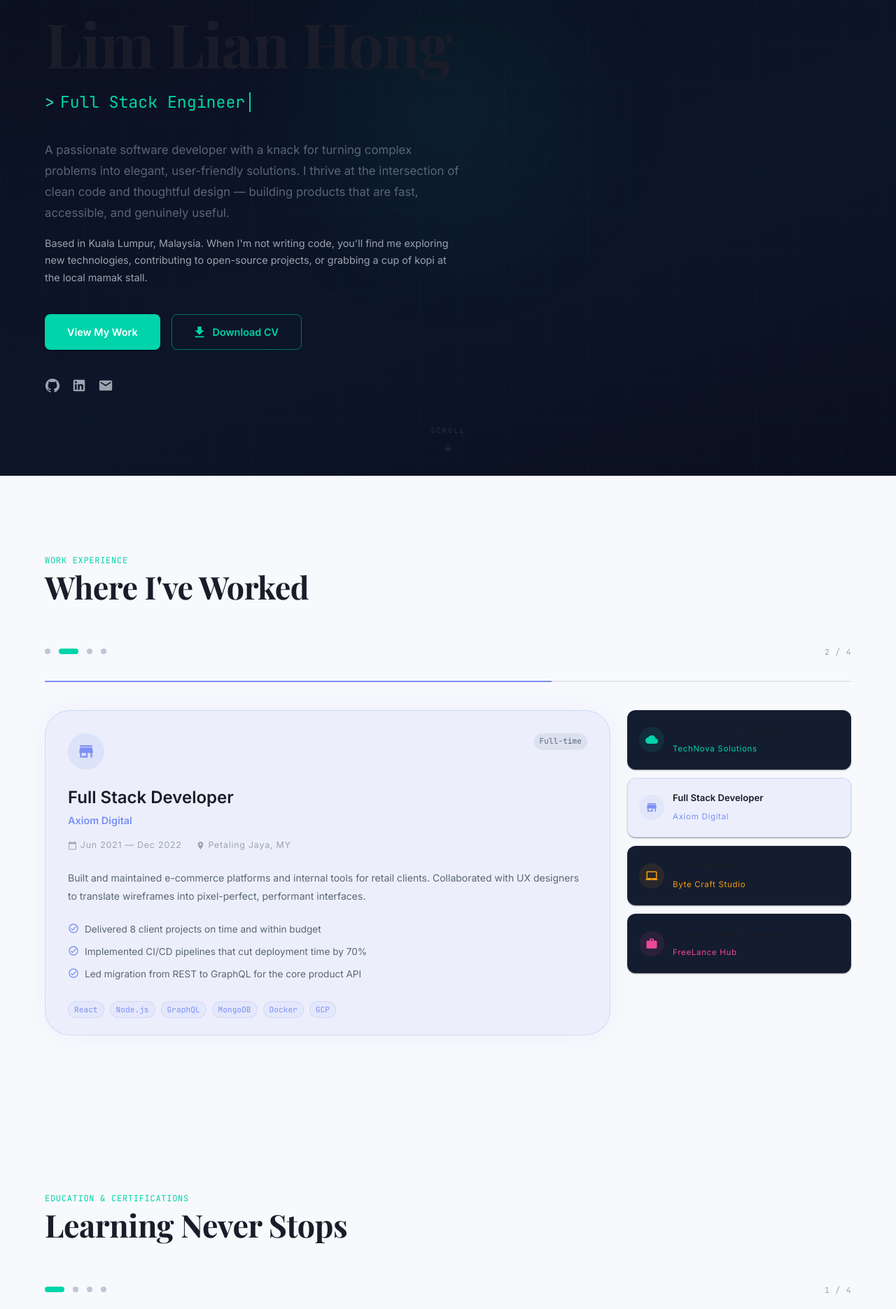
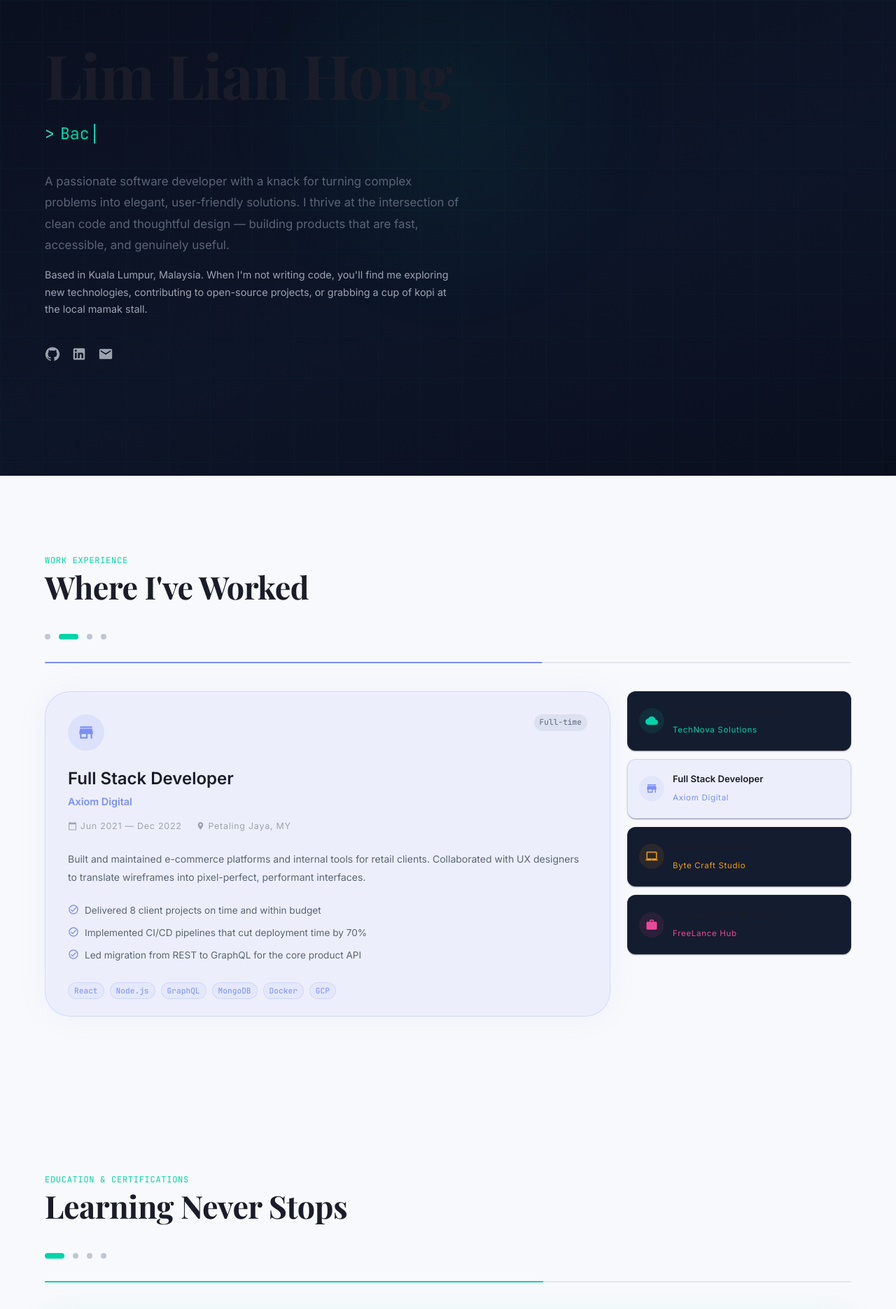
Before and after one commit to lianhong2210/Hong, a Next.js app: page / in a window 1280 px wide. Shown: the part 120-1991 px from the top of the page at 70% size. Built offline with nearby package versions, Linux system fonts and the light colour scheme.

Commit message:
Amend: Styling changes

```diff
--- a/src/components/Education/index.tsx
+++ b/src/components/Education/index.tsx
@@ -163,7 +163,7 @@ export default function Education() {
     <Box id="education" component="section" className={styles.section}>
       <Container maxWidth="lg">
         {/* Header */}
-        <Box sx={{ mb: 7 }}>
+        <Box sx={{ mb: 5 }}>
           <Typography className={styles.headerCaption} variant="caption">
             Education & Certifications
           </Typography>
@@ -195,16 +195,6 @@ export default function Education() {
               }}
             />
           ))}
-          <Typography
-            variant="caption"
-            sx={{
-              ml: "auto !important",
-              color: "text.disabled",
-              fontSize: "0.72rem",
-            }}
-          >
-            {active + 1} / {education.length}
-          </Typography>
         </Box>
 
         {/* Progress bar */}
--- a/src/components/Experience/index.tsx
+++ b/src/components/Experience/index.tsx
@@ -161,7 +161,7 @@ export default function Experience() {
     <Box id="experience" component="section" className={styles.section}>
       <Container maxWidth="lg">
         {/* Header */}
-        <Box sx={{ mb: 7 }}>
+        <Box sx={{ mb: 5 }}>
           <Typography className={styles.headerCaption} variant="caption">
             Work Experience
           </Typography>
@@ -193,16 +193,6 @@ export default function Experience() {
               }}
             />
           ))}
-          <Typography
-            variant="caption"
-            sx={{
-              ml: "auto !important",
-              color: "text.disabled",
-              fontSize: "0.72rem",
-            }}
-          >
-            {active + 1} / {experiences.length}
-          </Typography>
         </Box>
 
         {/* Timer progress bar */}
--- a/src/components/Footer/index.tsx
+++ b/src/components/Footer/index.tsx
@@ -1,6 +1,29 @@
 import CodeIcon from "@mui/icons-material/Code";
-import { Box, Container, Typography } from "@mui/material";
+import EmailIcon from "@mui/icons-material/Email";
+import GitHubIcon from "@mui/icons-material/GitHub";
+import LinkedInIcon from "@mui/icons-material/LinkedIn";
+import { Box, Container, Stack, Typography } from "@mui/material";
 import styles from "./index.module.scss";
+
+const myEmail = "lianhong2210@gmail.com";
+
+const socials = [
+  {
+    icon: <GitHubIcon />,
+    href: "https://github.com/lianhong2210",
+    label: "GitHub",
+  },
+  {
+    icon: <LinkedInIcon />,
+    href: "https://www.linkedin.com/in/lim-lian-hong-64b334223",
+    label: "LinkedIn",
+  },
+  {
+    icon: <EmailIcon />,
+    href: myEmail,
+    label: "Email",
+  },
+];
 
 export default function Footer() {
   return (
@@ -18,16 +41,43 @@ export default function Footer() {
                 letterSpacing: "0.1em",
               }}
             >
-              LLH
+              Lim Lian Hong
             </Typography>
             <Typography
               variant="caption"
               sx={{ color: "text.disabled", ml: 0.5 }}
             >
-              &copy; {new Date().getFullYear()} Lim Lian Hong. All rights
-              reserved.
+              &copy; {new Date().getFullYear()}. All rights reserved.
             </Typography>
           </Box>
+
+          {/* Social icons */}
+          <Stack direction="row" sx={{ gap: 1.5 }}>
+            {socials.map((s) => (
+              <Box
+                key={s.label}
+                component="a"
+                href={
+                  s.label.toLowerCase() === "email"
+                    ? `mailto:${myEmail}`
+                    : s.href
+                }
+                target={s.label !== "Email" ? "_blank" : undefined}
+                rel="noopener noreferrer"
+                aria-label={s.label}
+                sx={{
+                  color: "text.disabled",
+                  display: "flex",
+                  alignItems: "center",
+                  transition: "color 0.2s",
+                  "&:hover": { color: "primary.main" },
+                  "& svg": { fontSize: 20 },
+                }}
+              >
+                {s.icon}
+              </Box>
+            ))}
+          </Stack>
         </Box>
       </Container>
     </Box>
--- a/src/components/Hero/index.tsx
+++ b/src/components/Hero/index.tsx
@@ -1,19 +1,18 @@
 "use client";
 
-import ArrowDownwardIcon from "@mui/icons-material/ArrowDownward";
-import DownloadIcon from "@mui/icons-material/Download";
 import EmailIcon from "@mui/icons-material/Email";
 import GitHubIcon from "@mui/icons-material/GitHub";
 import LinkedInIcon from "@mui/icons-material/LinkedIn";
-import { Box, Button, Container, Stack, Typography } from "@mui/material";
+import { Box, Container, Stack, Typography } from "@mui/material";
 import { useEffect, useReducer } from "react";
+import { useScroll } from "../../contexts/ScrollContext";
 import styles from "./index.module.scss";
 
 const roles = [
-  "Software Developer",
-  "Full Stack Engineer",
+  "Full Stack Software Engineer",
+  "Backend Specialist",
   "Problem Solver",
-  "Tech Enthusiast",
+  "Product Builder",
 ];
 
 const myEmail = "lianhong2210@gmail.com";
@@ -77,6 +76,7 @@ export default function Hero() {
     deleting: false,
   });
   const { roleIdx, displayed, deleting } = state;
+  const { scrollProgress } = useScroll();
 
   useEffect(() => {
     const current = roles[roleIdx];
@@ -102,6 +102,10 @@ export default function Hero() {
     }
   }, [displayed, deleting, roleIdx]);
 
+  // Scale from 1 down to 0.3, opacity from 1 to 0
+  const nameScale = 1 - scrollProgress * 0.7;
+  const nameOpacity = 1 - scrollProgress;
+
   return (
     <Box id="about" component="section" className={styles.section}>
       {/* Grid background */}
@@ -119,6 +123,13 @@ export default function Hero() {
               mb: 2,
               lineHeight: 1.08,
               color: "text.primary",
+              transform: `scale(${nameScale})`,
+              opacity: nameOpacity,
+              transformOrigin: "left center",
+              transition:
+                scrollProgress === 0 || scrollProgress === 1
+                  ? "transform 0.3s ease, opacity 0.3s ease"
+                  : "none",
             }}
           >
             Lim Lian Hong
@@ -179,30 +190,6 @@ export default function Hero() {
             projects, or grabbing a cup of kopi at the local mamak stall.`}
           </Typography>
 
-          {/* CTA buttons */}
-          <Stack direction="row" sx={{ mb: 5, gap: 2, flexWrap: "wrap" }}>
-            <Button
-              variant="contained"
-              color="primary"
-              size="large"
-              href="#experience"
-              sx={{ px: 4, py: 1.5, fontSize: "0.9rem" }}
-            >
-              View My Work
-            </Button>
-            <Button
-              variant="outlined"
-              color="primary"
-              size="large"
-              href="/resume.pdf"
-              target="_blank"
-              startIcon={<DownloadIcon />}
-              sx={{ px: 4, py: 1.5, fontSize: "0.9rem" }}
-            >
-              Download CV
-            </Button>
-          </Stack>
-
           {/* Social icons */}
           <Stack direction="row" sx={{ gap: 2 }}>
             {socials.map((s) => (
@@ -232,22 +219,6 @@ export default function Hero() {
           </Stack>
         </Box>
       </Container>
-
-      {/* Scroll hint */}
-      <Box className={styles.scrollHint}>
-        <Typography
-          variant="caption"
-          sx={{
-            fontSize: "0.65rem",
-            letterSpacing: "0.2em",
-            textTransform: "uppercase",
-            color: "text.secondary",
-          }}
-        >
-          Scroll
-        </Typography>
-        <ArrowDownwardIcon sx={{ fontSize: 16, color: "text.secondary" }} />
-      </Box>
     </Box>
   );
 }
--- a/src/components/Nav/index.module.scss
+++ b/src/components/Nav/index.module.scss
@@ -39,11 +39,11 @@
 }
 
 .mobileMenuBtn {
-  display: flex;
+  display: none;
   color: var(--text-primary);
 
-  @media (min-width: 900px) {
-    display: none;
+  @media (max-width: 899px) {
+    display: flex;
   }
 }
 
--- a/src/components/Nav/index.tsx
+++ b/src/components/Nav/index.tsx
@@ -15,10 +15,10 @@ import {
   ListItemButton,
   Toolbar,
   Typography,
-  useScrollTrigger,
 } from "@mui/material";
 import { useState } from "react";
 import { useThemeMode } from "../../contexts/ThemeContext";
+import { useScroll } from "../../contexts/ScrollContext";
 import styles from "./index.module.scss";
 
 const navLinks = [
@@ -30,15 +30,15 @@ const navLinks = [
 
 export default function Nav() {
   const [drawerOpen, setDrawerOpen] = useState(false);
-  const trigger = useScrollTrigger({ disableHysteresis: true, threshold: 40 });
   const { mode, toggle } = useThemeMode();
+  const { pastHero } = useScroll();
 
   return (
     <>
       <AppBar
         position="fixed"
         elevation={0}
-        className={`${styles.appBar} ${trigger ? styles.appBarScrolled : ""}`}
+        className={`${styles.appBar} ${pastHero ? styles.appBarScrolled : ""}`}
       >
         <Toolbar className={styles.toolbar}>
           {/* Logo */}
@@ -58,6 +58,9 @@ export default function Nav() {
                 fontWeight: 700,
                 fontSize: "0.85rem",
                 letterSpacing: "0.1em",
+                opacity: pastHero ? 1 : 0,
+                transform: pastHero ? "translateY(0)" : "translateY(4px)",
+                transition: "opacity 0.4s ease, transform 0.4s ease",
               }}
             >
               Lim Lian Hong
--- a/src/components/Skills/index.tsx
+++ b/src/components/Skills/index.tsx
@@ -25,16 +25,19 @@ const skills: Skill[] = [
   { name: "Next.js", icon: "▲", color: "#FFFFFF", category: "Frontend" },
   { name: "React", icon: "⚛️", color: "#61DAFB", category: "Frontend" },
   { name: "React Native", icon: "📱", color: "#61DAFB", category: "Frontend" },
-  { name: "NestJs", icon: "🐈", color: "#E01B4E", category: "Backend" },
+  { name: "NestJs", icon: "🐈", color: "#EA2845", category: "Backend" },
   { name: "Node.js", icon: "🟢", color: "#339933", category: "Backend" },
   { name: "GraphQL", icon: "◈", color: "#E10098", category: "Backend" },
   { name: "REST API", icon: "🔗", color: "#FF6C37", category: "Backend" },
+  { name: "Postman", icon: "📬", color: "#EF5B25", category: "Backend" },
   { name: "PostgreSQL", icon: "🐘", color: "#336791", category: "Database" },
   { name: "MySQL", icon: "🐬", color: "#4479A1", category: "Database" },
   { name: "Redis", icon: "🔴", color: "#DC382D", category: "Database" },
   { name: "Git", icon: "🔀", color: "#F05032", category: "DevOps" },
   { name: "Linux", icon: "🐧", color: "#FCC624", category: "DevOps" },
   { name: "Docker", icon: "🐳", color: "#2496ED", category: "DevOps" },
+  { name: "Cloudflare", icon: "☁️", color: "#F38020", category: "DevOps" },
+  { name: "Digital Ocean", icon: "🌊", color: "#0080FF", category: "DevOps" },
 ];
 
 const categories = ["All", "Frontend", "Backend", "Database", "DevOps"];
@@ -43,23 +46,23 @@ const proficiencies = [
   { label: "Frontend", percent: 70, color: "#00D4AA" },
   { label: "Backend", percent: 85, color: "#7B8FF5" },
   { label: "Database", percent: 75, color: "#F59E0B" },
-  { label: "DevOps / Cloud", percent: 50, color: "#EC4899" },
+  { label: "DevOps / Cloud", percent: 60, color: "#EC4899" },
 ];
 
 export default function Skills() {
-  const [activeCat, setActiveCat] = useState("All");
+  const [activeCategory, setActiveCategory] = useState("All");
   const [hovered, setHovered] = useState<string | null>(null);
 
   const filtered =
-    activeCat === "All"
+    activeCategory === "All"
       ? skills
-      : skills.filter((s) => s.category === activeCat);
+      : skills.filter((s) => s.category === activeCategory);
 
   return (
     <Box id="skills" component="section" className={styles.section}>
       <Container maxWidth="lg">
         {/* Header */}
-        <Box sx={{ mb: 7 }}>
+        <Box sx={{ mb: 5 }}>
           <Typography className={styles.headerCaption} variant="caption">
             Skills & Technologies
           </Typography>
@@ -75,7 +78,7 @@ export default function Skills() {
           </Typography>
           <Typography
             variant="body2"
-            sx={{ color: "text.secondary", maxWidth: 480 }}
+            sx={{ color: "text.secondary", maxWidth: 550 }}
           >
             Technologies and tools I use to bring ideas to life — from pixel to
             production.
@@ -95,19 +98,21 @@ export default function Skills() {
               key={cat}
               label={cat}
               clickable
-              onClick={() => setActiveCat(cat)}
+              onClick={() => setActiveCategory(cat)}
               sx={{
                 fontFamily: '"Inter", sans-serif',
                 fontSize: "0.82rem",
-                fontWeight: activeCat === cat ? 600 : 400,
+                fontWeight: activeCategory === cat ? 600 : 400,
                 bgcolor:
-                  activeCat === cat ? "primary.main" : "rgba(107,122,153,0.1)",
-                color: activeCat === cat ? "#0A0F1E" : "text.secondary",
-                border: `1px solid ${activeCat === cat ? "transparent" : "rgba(107,122,153,0.2)"}`,
+                  activeCategory === cat
+                    ? "primary.main"
+                    : "rgba(107,122,153,0.1)",
+                color: activeCategory === cat ? "#0A0F1E" : "text.secondary",
+                border: `1px solid ${activeCategory === cat ? "transparent" : "rgba(107,122,153,0.2)"}`,
                 transition: "all 0.2s",
                 "&:hover": {
                   bgcolor:
-                    activeCat === cat
+                    activeCategory === cat
                       ? "primary.light"
                       : "rgba(107,122,153,0.2)",
                 },
@@ -188,7 +193,7 @@ export default function Skills() {
           <CardContent sx={{ p: { xs: 3, md: 4 } }}>
             <Typography
               variant="h6"
-              sx={{ color: "text.primary", mb: 3.5, fontSize: "1rem" }}
+              sx={{ color: "text.primary", mb: 3, fontSize: "1rem" }}
             >
               Proficiency Breakdown
             </Typography>
--- /dev/null
+++ b/src/contexts/ScrollContext.tsx
@@ -0,0 +1,53 @@
+"use client";
+
+import {
+  createContext,
+  useContext,
+  useState,
+  useEffect,
+  ReactNode,
+} from "react";
+
+interface ScrollContextValue {
+  /** 0 when Hero is at top, 1 when Hero is fully scrolled past */
+  scrollProgress: number;
+  /** True when Hero is fully scrolled past (scrollProgress >= 1) */
+  pastHero: boolean;
+}
+
+const ScrollContext = createContext<ScrollContextValue>({
+  scrollProgress: 0,
+  pastHero: false,
+});
+
+export function ScrollProvider({ children }: { children: ReactNode }) {
+  const [scrollProgress, setScrollProgress] = useState(0);
+  const [pastHero, setPastHero] = useState(false);
+
+  useEffect(() => {
+    const handleScroll = () => {
+      const heroSection = document.getElementById("about");
+      if (!heroSection) return;
+
+      const rect = heroSection.getBoundingClientRect();
+      // progress: 0 at top of hero, 1 when hero is fully scrolled past
+      const total = window.innerHeight;
+      const progress = Math.min(Math.max(-rect.top / total, 0), 1);
+
+      setScrollProgress(progress);
+      setPastHero(progress >= 1);
+    };
+
+    handleScroll();
+    window.addEventListener("scroll", handleScroll, { passive: true });
+    return () => window.removeEventListener("scroll", handleScroll);
+  }, []);
+
+  return (
+    <ScrollContext.Provider value={{ scrollProgress, pastHero }}>
+      {children}
+    </ScrollContext.Provider>
+  );
+}
+
+export const useScroll = () => useContext(ScrollContext);
--- a/src/pages/_app.tsx
+++ b/src/pages/_app.tsx
@@ -2,6 +2,7 @@ import type { AppProps } from "next/app";
 import Head from "next/head";
 import MuiProvider from "../components/MuiProvider";
 import { ThemeProvider } from "../contexts/ThemeContext";
+import { ScrollProvider } from "../contexts/ScrollContext";
 
 export default function App({ Component, pageProps }: AppProps) {
   return (
@@ -33,7 +34,9 @@ export default function App({ Component, pageProps }: AppProps) {
       </Head>
       <ThemeProvider>
         <MuiProvider>
-          <Component {...pageProps} />
+          <ScrollProvider>
+            <Component {...pageProps} />
+          </ScrollProvider>
         </MuiProvider>
       </ThemeProvider>
     </>
```
